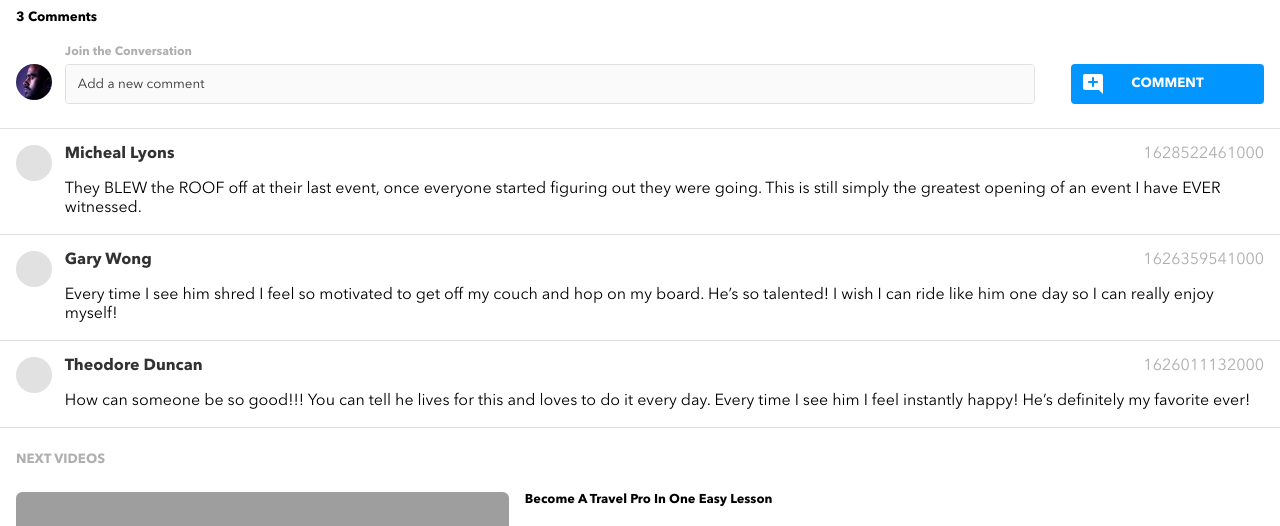
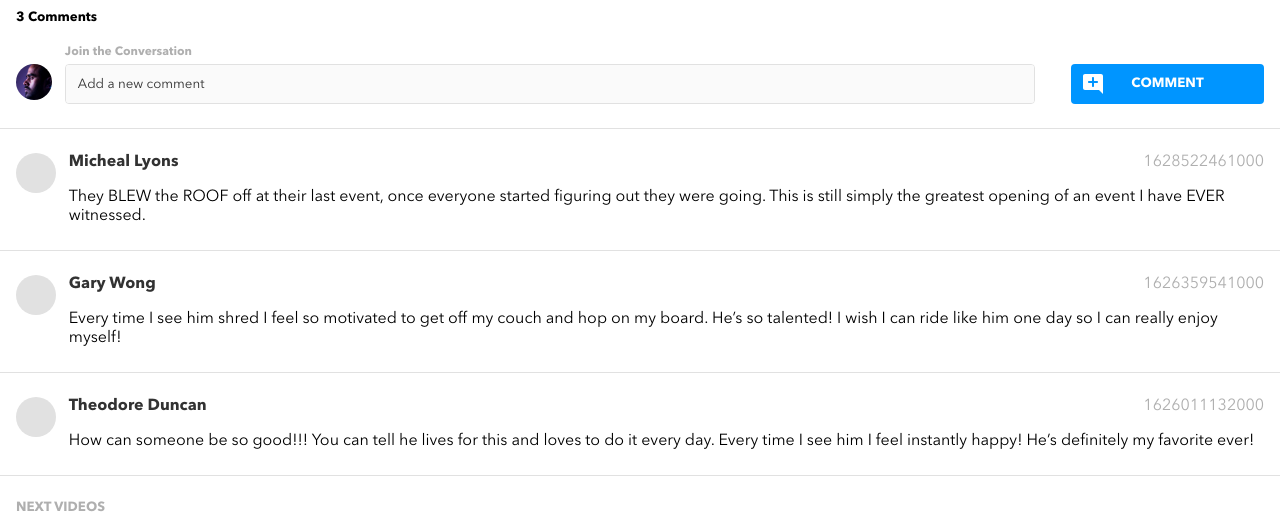
Before and after one commit to PhilipAguiar/philip-aguiar-brainflix, a React (Create React App) app: page / in a window 1280 px wide. Shown: the part 920-1446 px from the top of the page. Built offline with nearby package versions, Linux system fonts and the light colour scheme; grey boxes are pictures that could not be loaded.

Commit message:
comment item css updated for tablet

```diff
--- a/src/components/CommentItem/CommentItem.scss
+++ b/src/components/CommentItem/CommentItem.scss
@@ -5,9 +5,13 @@
   @include site-padding-mobile;
   @include component-padding-mobile;
   @include divider-styling;
-  padding-top: 16px;;
+  padding-top: 16px;
   display: flex;
-//   flex-direction: column;
+
+  @include tablet {
+    @include component-padding;
+    padding-top: 24px;
+  }
 
   &__image-container {
     display: flex;
@@ -19,11 +23,8 @@
   }
 
   &__image {
-   background-color: $secondary-neutral;
-    height: 2.25rem;
-    width: 2.25rem;
-    border-radius: 50%;
-    margin-bottom: 0.2rem;
+    @include avatar-styling;
+
 
   }
 
```
